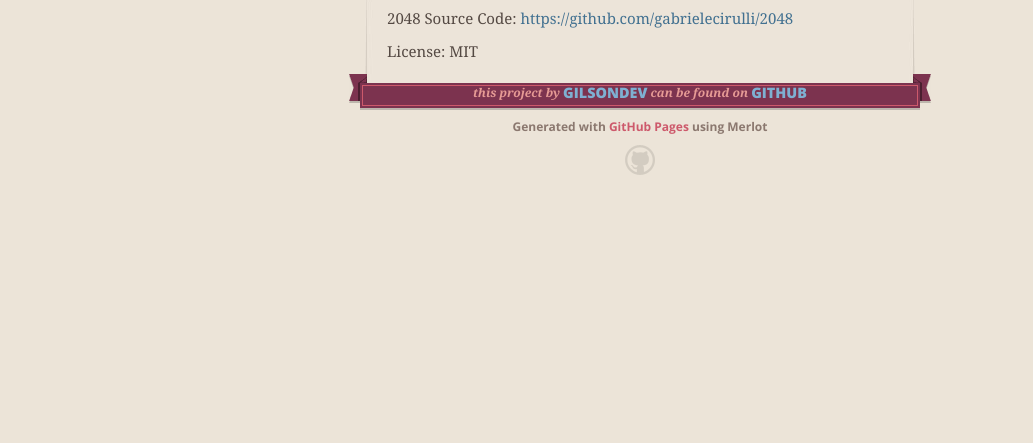
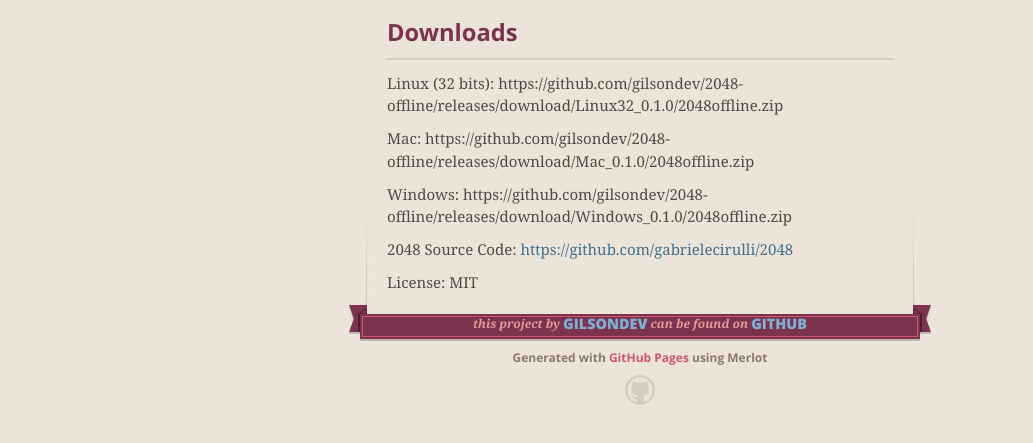
Before and after one commit to imclab/2048-offline, a plain HTML site: page index.html in a window 1280 px wide. Shown: the part 635-1078 px from the top of the page, without its empty margins (0-1033 px from the left). Before the commit the page ends 850 px from the top, so only its background shows below. Drawn offline with nearby package versions, Linux system fonts and the light colour scheme.

Commit message:
Update index.html

```diff
--- a/index.html
+++ b/index.html
@@ -53,6 +53,11 @@
 
 <p><img src="http://i.imgur.com/5V4MtH3.png" alt="Screenshot"></p>
 
+<h3>Downloads</h3>
+<p>Linux (32 bits): https://github.com/gilsondev/2048-offline/releases/download/Linux32_0.1.0/2048offline.zip</p>
+<p>Mac: https://github.com/gilsondev/2048-offline/releases/download/Mac_0.1.0/2048offline.zip</p>
+<p>Windows: https://github.com/gilsondev/2048-offline/releases/download/Windows_0.1.0/2048offline.zip</p>
+
 <p>2048 Source Code: <a href="https://github.com/gabrielecirulli/2048">https://github.com/gabrielecirulli/2048</a></p>
 
 <p>License: MIT</p>
```
